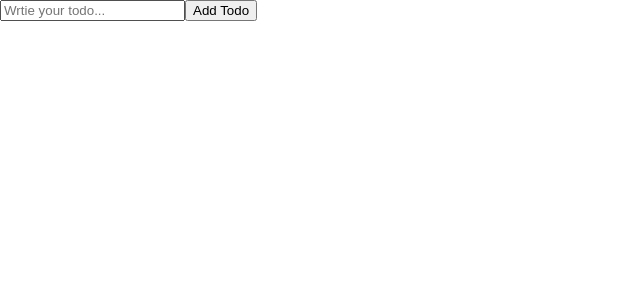
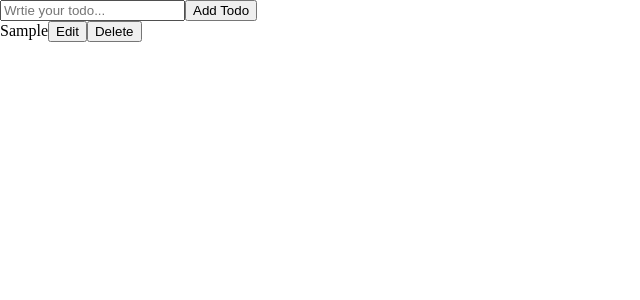
Before and after one commit to Mahdi-Falahati/todo-list, a React (Create React App) app in the folder Client/: page / in a window 1280 px wide. Both pictures are taken after typing "Sample" into the empty fields and a click on the button "Add Todo". Shown: the top 300 px of the page, without its empty margins (0-640 px from the left). Built offline with nearby package versions, Linux system fonts and the light colour scheme.

Commit message:
complete output todo and render todoes

```diff
--- a/Client/src/App.js
+++ b/Client/src/App.js
@@ -1,12 +1,18 @@
+import { useState } from "react";
 import Form from "./Components/Form";
+import Output from "./Components/Output";
 
 function App() {
-  const todoHandler = (todo)=>{
-    console.log(todo);
-  }
+  const [data, setData] = useState([]);
+
+  const todoHandler = (todo) => {
+    setData((prev) => [...prev, todo]);
+  };
+
   return (
     <div>
-      <Form data={todoHandler}/>
+      <Form data={todoHandler} />
+      <Output todoes={data} />
     </div>
   );
 }
--- /dev/null
+++ b/Client/src/Components/Output.jsx
@@ -0,0 +1,12 @@
+import Todo from "./Todo";
+import { v4 as uuidv4 } from "uuid";
+
+export default function Output({ todoes }) {
+  return (
+    <section>
+      {todoes?.map((data) => (
+        <Todo data={data} key={uuidv4()} />
+      ))}
+    </section>
+  );
+}
--- a/Client/src/Components/Todoes.jsx
+++ b/Client/src/Components/Todo.jsx
@@ -1,7 +1,7 @@
-export default function Todoes({todo}) {
+export default function Todo({data}) {
   return (
     <section>
-        <span>{todo}</span>
+        <span>{data}</span>
         <button>Edit</button>
         <button>Delete</button>
     </section>
```
